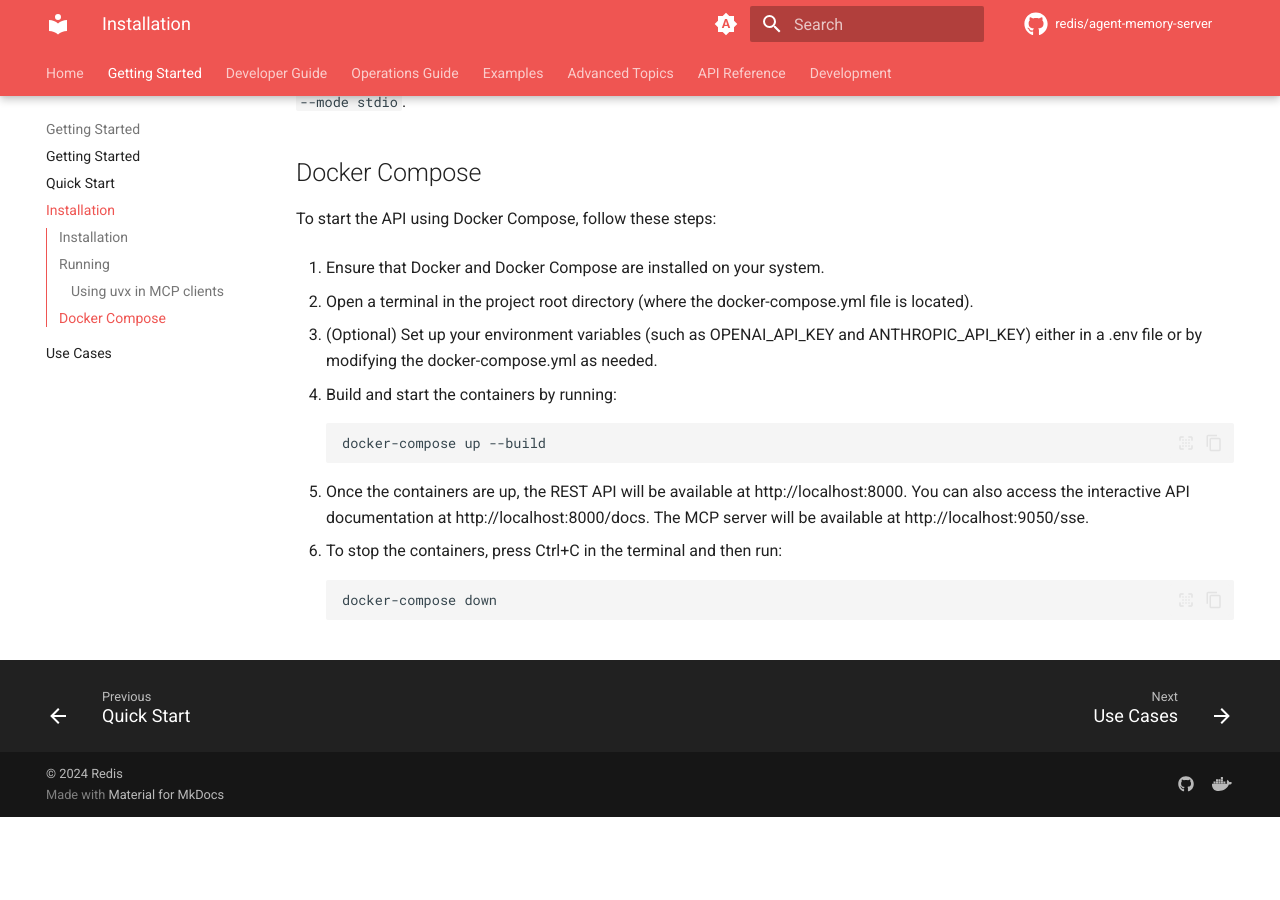
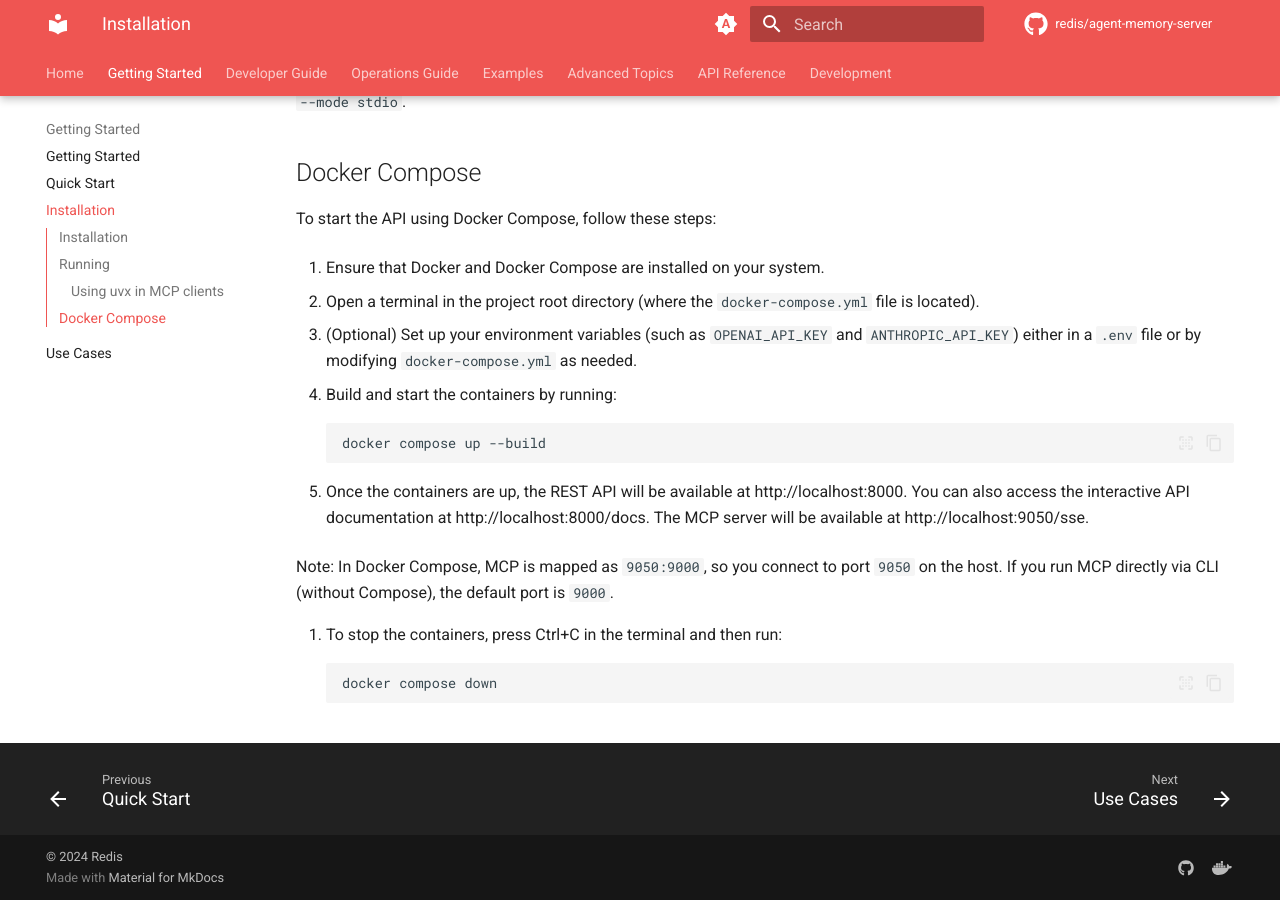
Before and after one commit to redis/agent-memory-server, an MkDocs documentation site: the page built from docs/getting-started.md, in a window 1280 px wide and 900 px high, scrolled down 1927 px. Built offline with MkDocs 1.6.1 and Material for MkDocs 9.7.7, drawn with Linux system fonts in a browser that asks for light colours; comment, search, counter and statistics services are not loaded; the version menu is left out; before the commit the page ends 2744 px from its top, so only the background shows below that.

````diff
--- a/docs/getting-started.md
+++ b/docs/getting-started.md
@@ -93,18 +93,20 @@ To start the API using Docker Compose, follow these steps:
 
 1. Ensure that Docker and Docker Compose are installed on your system.
 
-2. Open a terminal in the project root directory (where the docker-compose.yml file is located).
+2. Open a terminal in the project root directory (where the `docker-compose.yml` file is located).
 
-3. (Optional) Set up your environment variables (such as OPENAI_API_KEY and ANTHROPIC_API_KEY) either in a .env file or by modifying the docker-compose.yml as needed.
+3. (Optional) Set up your environment variables (such as `OPENAI_API_KEY` and `ANTHROPIC_API_KEY`) either in a `.env` file or by modifying `docker-compose.yml` as needed.
 
 4. Build and start the containers by running:
    ```bash
-   docker-compose up --build
+   docker compose up --build
    ```
 
 5. Once the containers are up, the REST API will be available at http://localhost:8000. You can also access the interactive API documentation at http://localhost:8000/docs. The MCP server will be available at http://localhost:9050/sse.
 
+   Note: In Docker Compose, MCP is mapped as `9050:9000`, so you connect to port `9050` on the host. If you run MCP directly via CLI (without Compose), the default port is `9000`.
+
 6. To stop the containers, press Ctrl+C in the terminal and then run:
    ```bash
-   docker-compose down
+   docker compose down
    ```
````
Also changed, not shown: README.md (+12 -2 lines).
